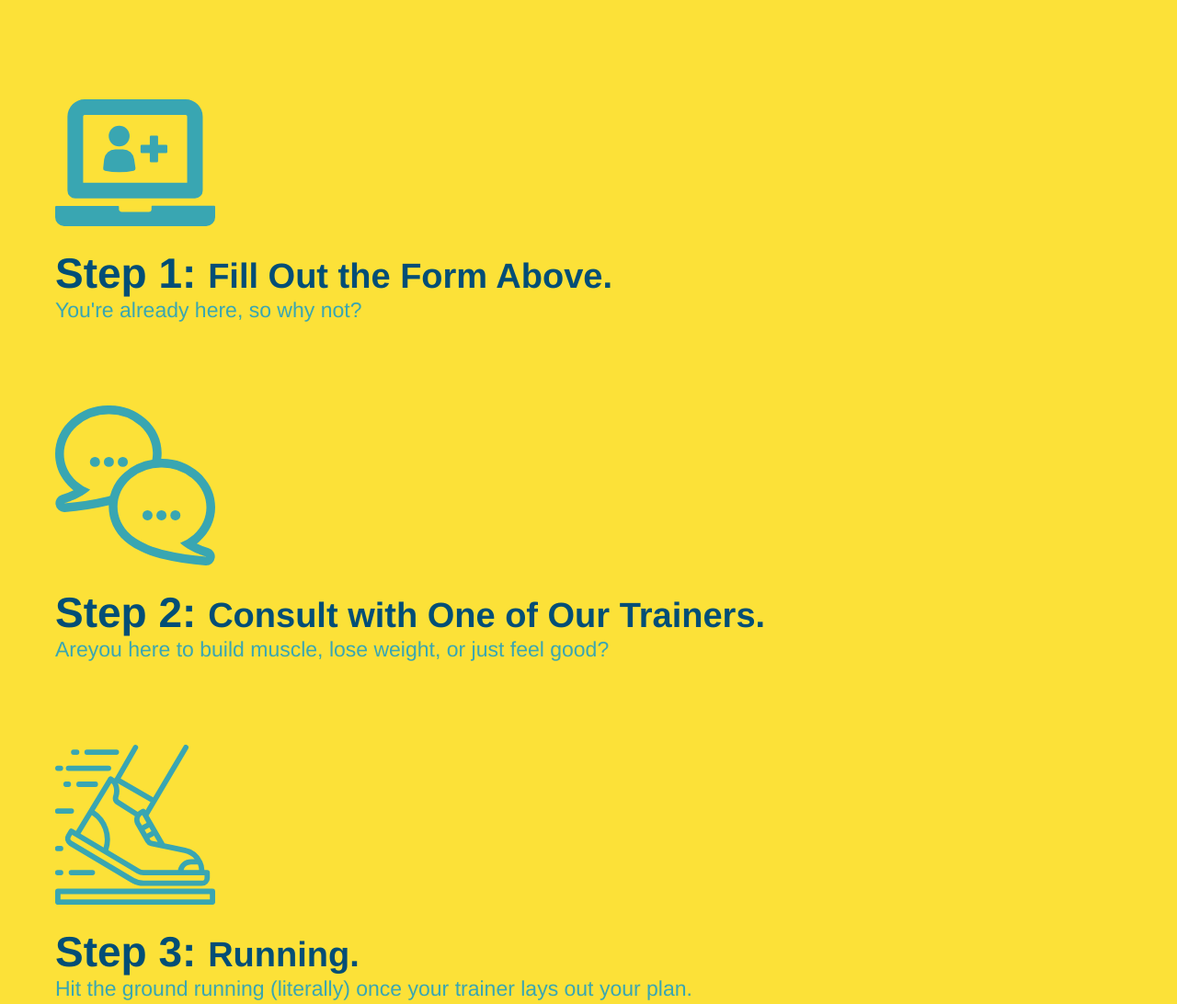
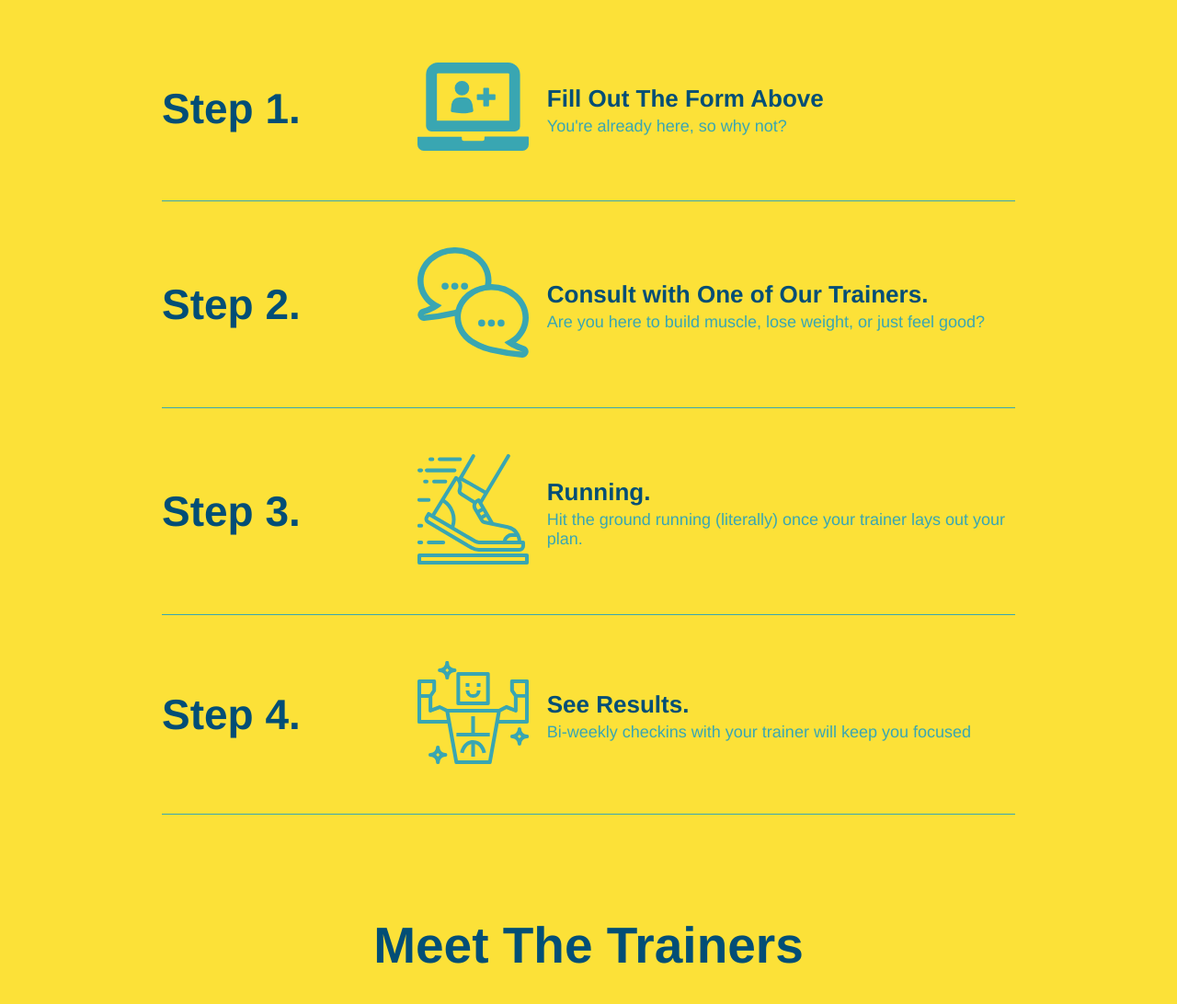
Before and after one commit to GurkiratSaini/run-buddy, a plain HTML site: page index.html in a window 1280 px wide. Shown: the part 1260-2352 px from the top of the page at 92% size. Drawn offline with Linux system fonts and the light colour scheme.

Commit message:
add flexbox to the steps

```diff
--- a/assets/css/style.css
+++ b/assets/css/style.css
@@ -171,28 +171,48 @@ section {
     border-color: #39a6b2;
 }
 
-.steps div {
-    margin-bottom: 80px;
+.step {
+    margin: 50px auto;
+    padding-bottom: 50px;
+    width: 80%;
+    border-bottom: 1px solid #39a6b2;
+    display: flex;
+    flex-wrap: wrap;
+    align-items: center;
+    justify-content: space-between;
 }
 
-.steps img {
-    width: 15%;
-    margin: 10px 0;
+.step h3 {
+    color: #024e76;
+    font-size: 46px;
+    flex: 1 30%;
 }
 
-.steps h3 {
-    color: #024e76;
-    font-size: 46px;
-    margin-top: 10px;
+.step-info {
+    flex: 2 70%;
+    display: flex;
+    flex-wrap: wrap;
+    align-items: center;
 }
 
-.steps p {
-    color:#39a6b2;
-    font-size: 23px;
+.step-img {
+    flex: 1 12%;
+    margin-right: 20px;
 }
 
-.steps span {
-    font-size: 38px;
+.step-text {
+    flex: 12;
+}
+
+.step-text p {
+    color:#39a6b2;
+    font-size: 18px;
+}
+
+.step-text h4 {
+    font-size: 26px;
+    line-height: 1.5;
+    color: #024e76;
 }
 
 .trainers {
--- a/index.html
+++ b/index.html
@@ -98,30 +98,55 @@
                 What You Do
             </h2>
         </div>
-        <div>
+
+        <div class="step">
+            <h3>Step 1.</h3>
+            <div class="step-info">
+                <div class="step-img">
                     <img src="./assets/images/step-1.svg" alt="" />
-            <h3>Step 1: <span>Fill Out the Form Above.</span></h3>
+                </div>
+                <div class="step-text">
+                    <h4>Fill Out The Form Above</h4>
                     <p>You're already here, so why not?</p>
                 </div>
-
-        <div>
+            </div>
+        </div>
+        <div class="step">
+            <h3>Step 2.</h3>
+            <div class="step-info">
+                <div class="step-img">
                     <img src="./assets/images/step-2.svg" alt="" />
-            <h3>Step 2: <span>Consult with One of Our Trainers.</span></h3>
-            <p>Areyou here to build muscle, lose weight, or just feel good?</p>
                 </div>
-
-        <div>
+                <div class="step-text">
+                    <h4>Consult with One of Our Trainers.</h4>
+                    <p>Are you here to build muscle, lose weight, or just feel good?</p>
+                </div>
+            </div>
+        </div>
+        <div class="step">
+            <h3>Step 3.</h3>
+            <div class="step-info">
+                <div class="step-img">
                     <img src="./assets/images/step-3.svg" alt="" />
-            <h3>Step 3: <span>Running.</span></h3>
+                </div>
+                <div class="step-text">
+                    <h4>Running.</h4>
                     <p>Hit the ground running (literally) once your trainer lays out your plan.</p>
                 </div>
-
-        <div>
+            </div>
+        </div>
+        <div class="step">
+            <h3>Step 4.</h3>
+            <div class="step-info">
+                <div class="step-img">
                     <img src="./assets/images/step-4.svg" alt="" />
-            <h3>Step 4: <span>See Results.</span></h3>
+                </div>
+                <div class="step-text">
+                    <h4>See Results.</h4>
                     <p>Bi-weekly checkins with your trainer will keep you focused</p>
                 </div>
-    </section>
+            </div>
+        </div>
 
     <!-- "meet the trainer" section-->
     <section id="your-trainers" class="trainers">
```
Lines whose indentation alone changed are shown as unchanged.
